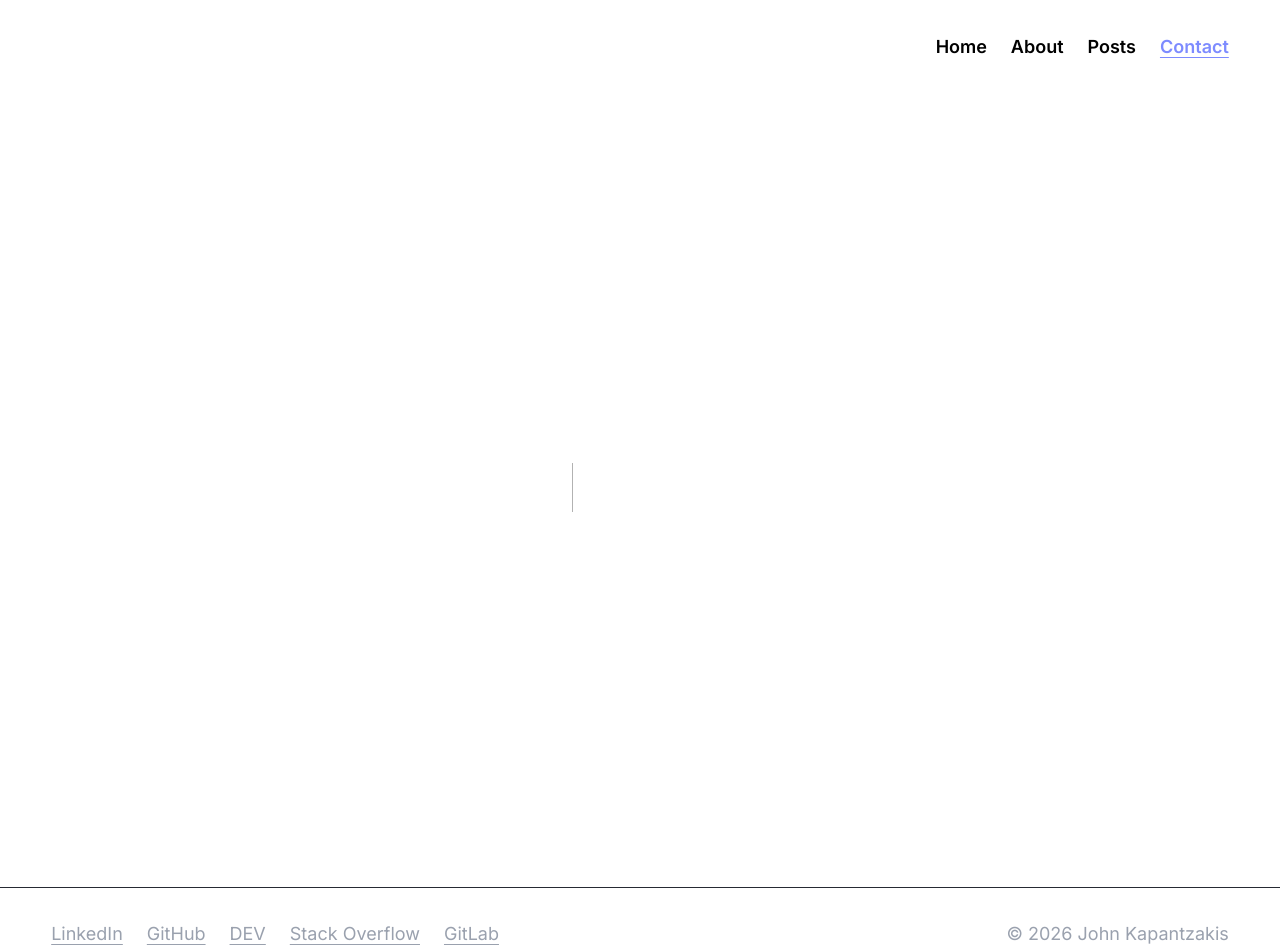
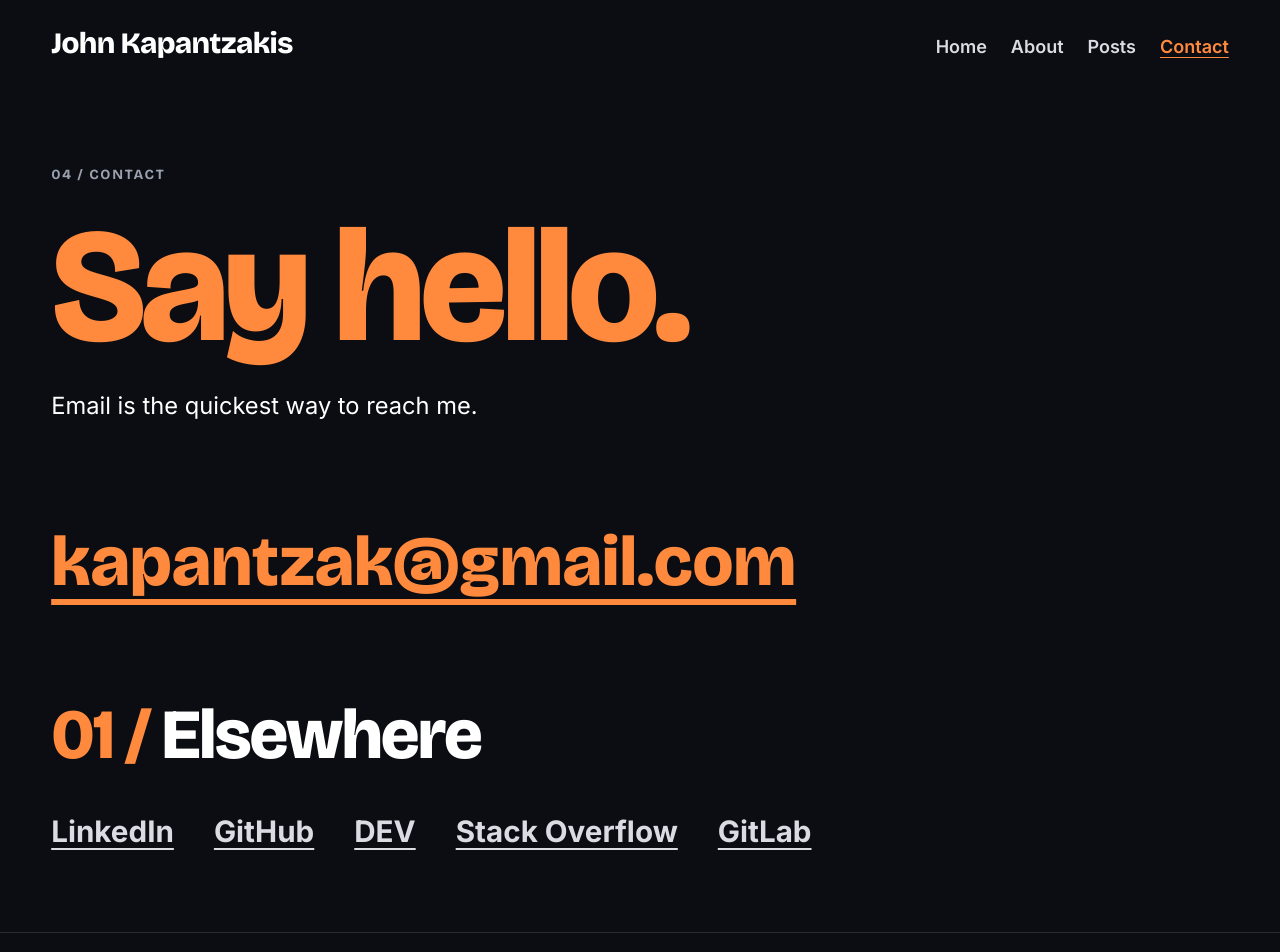
Before and after one commit to kapantzak/kapantzakis.gr, a Next.js app: page /contact in a window 1280 px wide. Before the commit this address had no page. Shown: the top 952 px of the page. Built offline with nearby package versions, Linux system fonts and the light colour scheme.

Commit message:
Add Contact and 404 pages with full navigation smoke tests

```diff
--- /dev/null
+++ b/app/contact/page.module.css
@@ -0,0 +1,23 @@
+.email {
+  font-family: var(--font-display-stack);
+  font-size: var(--text-h2);
+  font-weight: 800;
+  line-height: 1.05;
+  /* Long addresses must wrap rather than widen the page on phones. */
+  overflow-wrap: anywhere;
+}
+
+.email a {
+  color: var(--accent);
+}
+
+.social {
+  display: flex;
+  flex-wrap: wrap;
+  gap: 1rem 2.5rem;
+  margin: 0;
+  padding: 0;
+  list-style: none;
+  font-size: var(--text-h3);
+  font-weight: 700;
+}
--- /dev/null
+++ b/app/contact/page.tsx
@@ -0,0 +1,38 @@
+import type { Metadata } from "next";
+import { PageHeader } from "@/components/PageHeader";
+import { PageMain } from "@/components/PageMain";
+import { Section } from "@/components/Section";
+import { profile } from "@/content/profile";
+import styles from "./page.module.css";
+
+export const metadata: Metadata = {
+  title: "Contact",
+  description: "How to get in touch.",
+  alternates: { canonical: "/contact" },
+};
+
+export default function ContactPage() {
+  return (
+    <PageMain accent="orange">
+      <PageHeader
+        eyebrow="04 / Contact"
+        title="Say hello."
+        lead="Email is the quickest way to reach me."
+      />
+      <p className={styles.email}>
+        <a href={`mailto:${profile.email}`}>{profile.email}</a>
+      </p>
+      <Section index="01" title="Elsewhere">
+        <ul className={styles.social} aria-label="Elsewhere">
+          {profile.social.map((link) => (
+            <li key={link.url}>
+              <a href={link.url} target="_blank" rel="me noopener noreferrer">
+                {link.label}
+              </a>
+            </li>
+          ))}
+        </ul>
+      </Section>
+    </PageMain>
+  );
+}
```
Also changed, not shown: app/not-found.tsx (added, +18 -0 lines), 2 other files (tests, documents, lock files or other folders).
